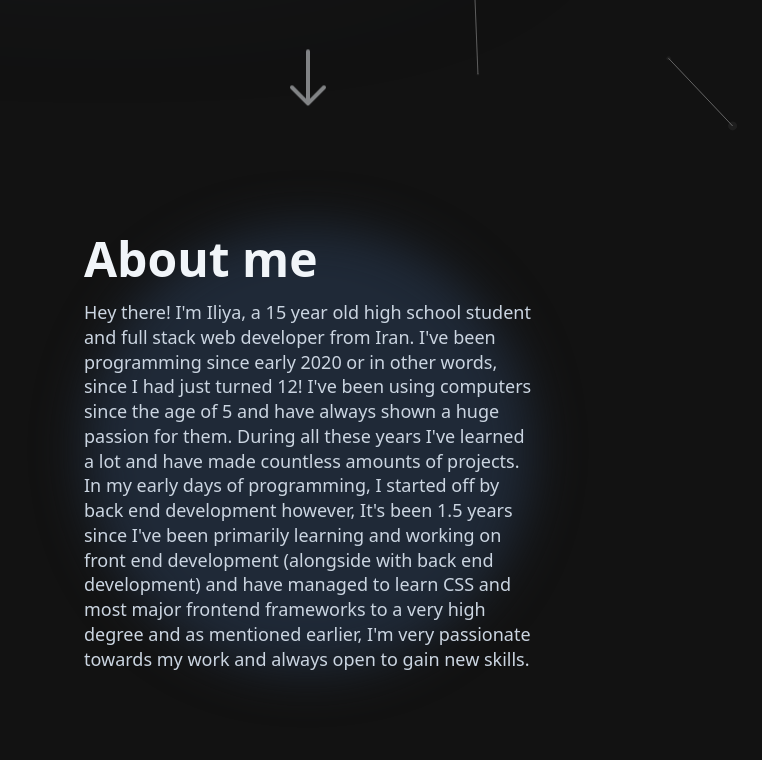
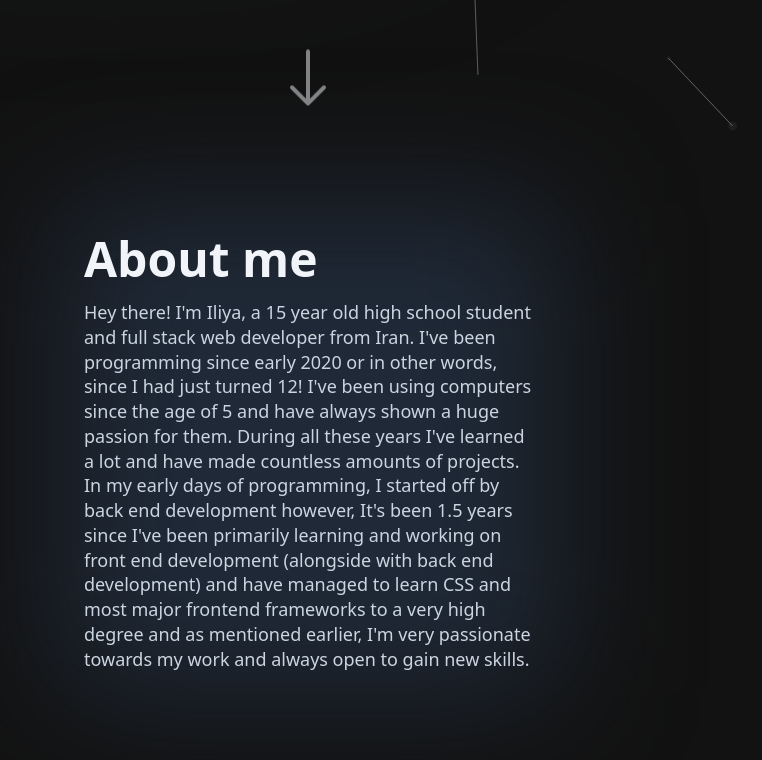
Before and after one commit to Humboorgir/Portfolio, a Next.js app: page / in a window 1280 px wide. Shown: the part 638-1398 px from the top of the page, without its empty margins (332-1094 px from the left). Built offline with nearby package versions, Linux system fonts and the light colour scheme.

Commit message:
Increase about section's blur size

```diff
--- a/pages/index.tsx
+++ b/pages/index.tsx
@@ -42,8 +42,8 @@ export default function Home() {
       <section className="flex min-h-screen flex-col items-center pt-16">
         <div
           className="relative before:absolute before:left-[50%] before:top-[50%] before:-z-10
-      before:h-full before:w-full before:translate-x-[-50%] before:translate-y-[-50%] before:rounded-full
-       before:bg-gray-800 before:blur-xl before:content-['']"
+      before:h-[calc(100%+50px)] before:w-[calc(100%+50px)] before:translate-x-[-50%] before:translate-y-[-50%] before:rounded-3xl
+       before:bg-gray-800 before:blur-3xl before:content-['']"
         >
           <AboutTitle />
           <AboutDescription />
```
